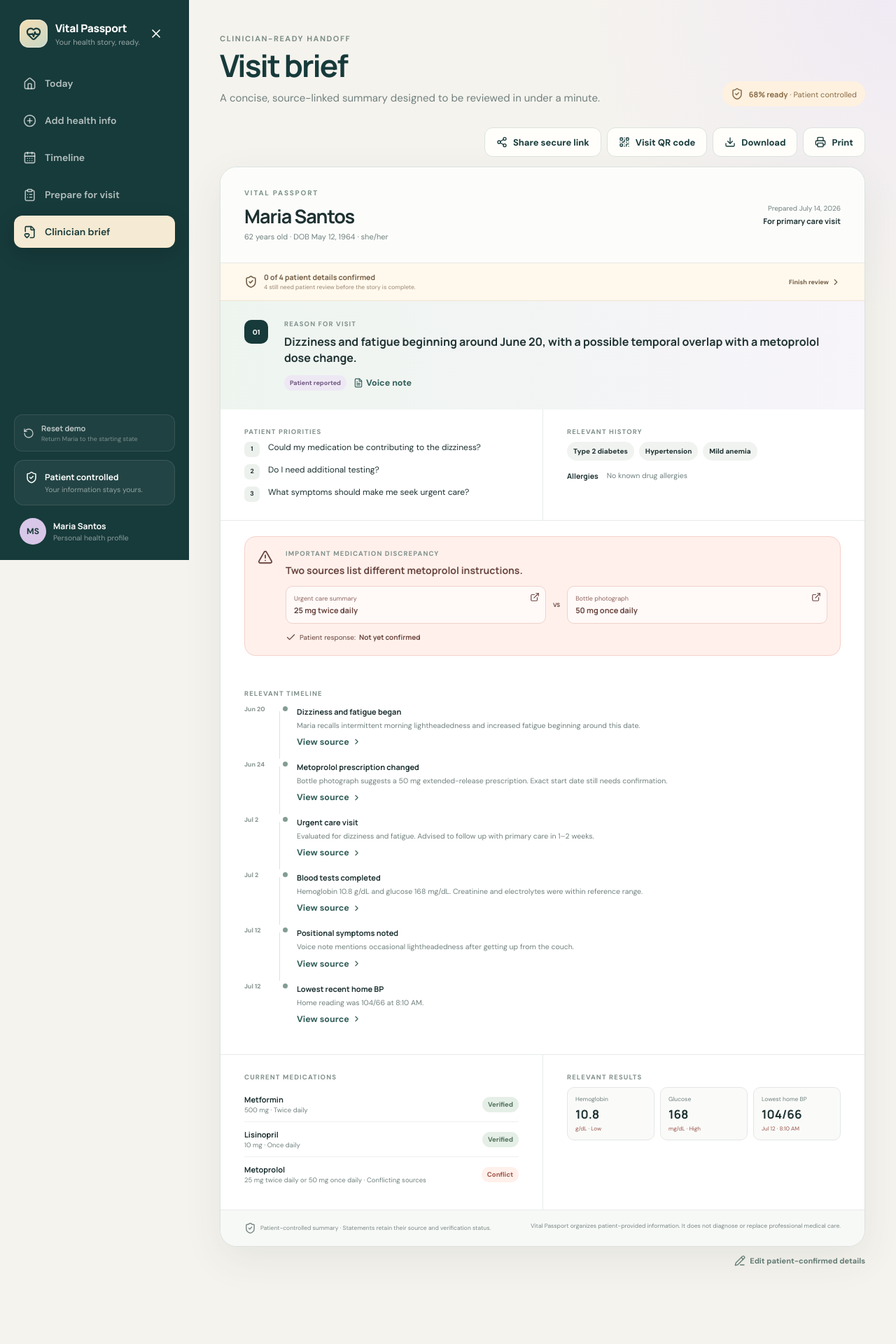
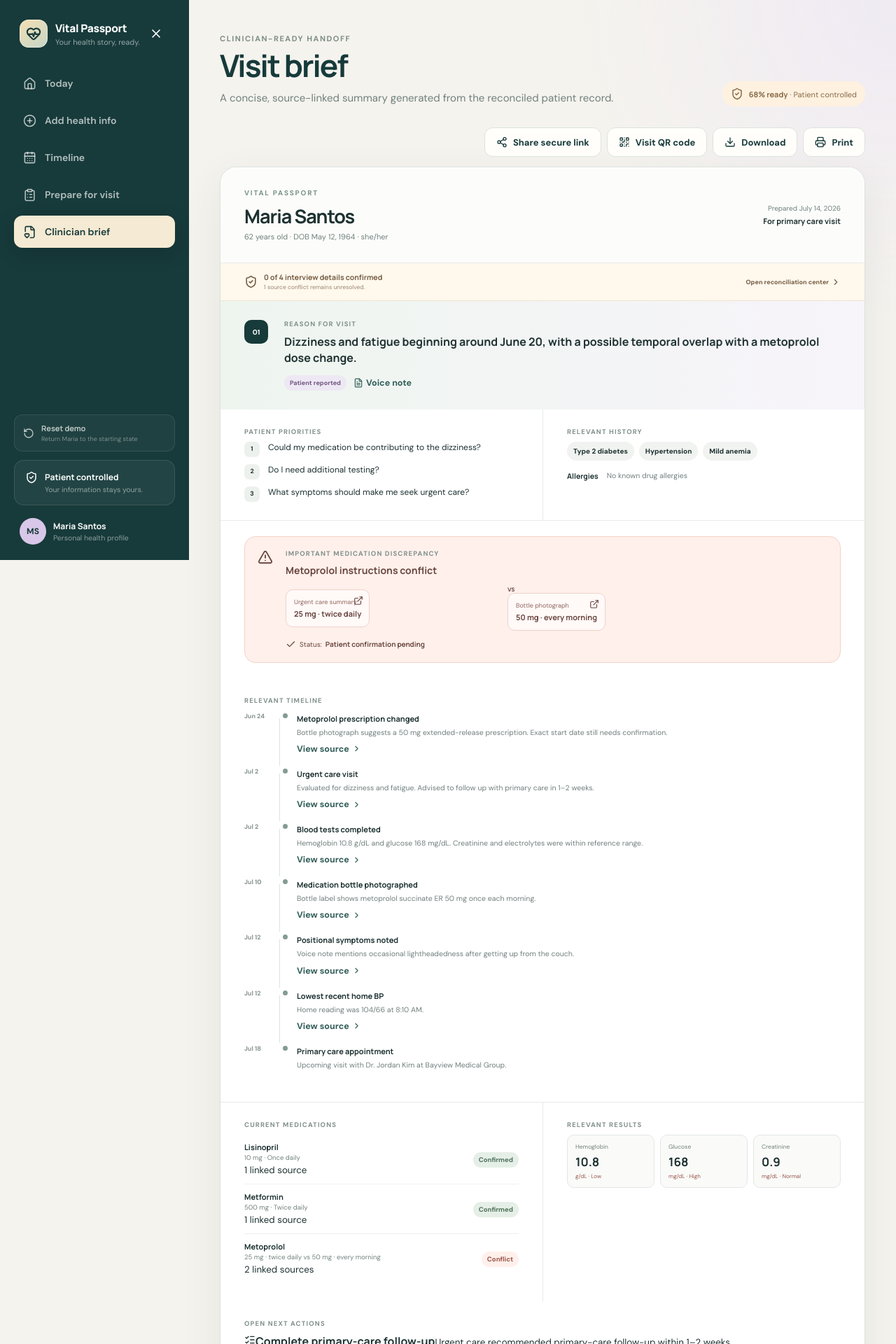
Before and after one commit to patricktran1/vitalpassport, a React (Vite) app: page /brief in a window 1280 px wide. Shown: the top 1920 px of the page at 70% size. Before the commit the page ends 1853 px from the top, so only its background shows below. Built offline with nearby package versions, Linux system fonts and the light colour scheme.

Commit message:
Generate clinician brief from reconciled patient record

```diff
--- a/src/pages/Brief.tsx
+++ b/src/pages/Brief.tsx
@@ -1,32 +1,63 @@
-import { Check, ChevronRight, Download, ExternalLink, FileText, Link2, PencilLine, Printer, QrCode, Share2, ShieldCheck, TriangleAlert } from 'lucide-react'
-import { useState } from 'react'
+import { Check, ChevronRight, Download, ExternalLink, FileText, Link2, ListChecks, PencilLine, Printer, QrCode, Share2, ShieldCheck, TriangleAlert } from 'lucide-react'
+import { useMemo, useState } from 'react'
 import { Link } from 'react-router-dom'
 import { QRCodeSVG } from 'qrcode.react'
 import { Modal } from '../components/Modal'
 import { StatusBadge } from '../components/StatusBadge'
 import { useVital } from '../context/VitalContext'
-import { medications, patient, sources, timeline } from '../data/demo'
+import { patient } from '../data/demo'
 
 export function Brief() {
-  const { answers, openSource, readiness, openGapCount, resolvedCount, reviewGaps } = useVital()
+  const {
+    answers,
+    openSource,
+    readiness,
+    openGapCount,
+    resolvedCount,
+    reviewGaps,
+    medicationSummaries,
+    labResults,
+    reconciliationIssues,
+    openReconciliationCount,
+    careTasks,
+    sources,
+    timelineEvents,
+  } = useVital()
   const [shareOpen,setShareOpen]=useState(false)
   const [qrOpen,setQrOpen]=useState(false)
   const [copied,setCopied]=useState(false)
   const shareUrl='https://vitalpassport.com/s/demo-maria-72h'
   const priorities=(answers.priorities || 'Could my medication be contributing to the dizziness? Do I need additional testing? What symptoms should make me seek urgent care?').split(/\n|\?\s+/).filter(Boolean).map((p)=>p.trim()+(p.trim().endsWith('?')?'':'?')).slice(0,3)
-  const selectedTimeline=timeline.filter(t=>['t1','t2','t3','t4','t6','t7'].includes(t.id))
-  const conflictResolved=Boolean(reviewGaps.find((gap)=>gap.key==='dose')?.resolved)
   const timingContext=answers.timing ? ` Patient reports the dizziness began ${answers.timing.toLowerCase()}.` : ''
   const positionalContext=answers.positional ? ` Standing trigger: ${answers.positional.toLowerCase()}.` : ''
+  const primaryIssue=[...reconciliationIssues].sort((a,b)=>a.status===b.status?b.createdAt.localeCompare(a.createdAt):a.status==='open'?-1:1)[0]
+  const conflictResolved=primaryIssue?.status==='resolved'
+  const selectedTimeline=timelineEvents.filter((event)=>event.date<='2026-07-18').slice(-7)
+  const openTasks=careTasks.filter((task)=>task.status==='open')
+  const readyToShare=openGapCount===0&&openReconciliationCount===0
+
+  const latestLabs=useMemo(()=>{
+    const latest=new Map<string,typeof labResults[number]>()
+    ;[...labResults].sort((a,b)=>b.eventDate.localeCompare(a.eventDate)).forEach((lab)=>{if(!latest.has(lab.canonicalTest))latest.set(lab.canonicalTest,lab)})
+    return [...latest.values()].sort((a,b)=>{
+      const aAbnormal=a.abnormalFlag&&!/normal|within|negative/i.test(a.abnormalFlag)?1:0
+      const bAbnormal=b.abnormalFlag&&!/normal|within|negative/i.test(b.abnormalFlag)?1:0
+      return bAbnormal-aAbnormal
+    }).slice(0,4)
+  },[labResults])
 
   const downloadBrief=()=>{
-    const text=`VITAL PASSPORT CLINICIAN BRIEF\n\nPatient: ${patient.name}, age ${patient.age}\nReason for visit: Dizziness and fatigue beginning around June 20, 2026.${timingContext}${positionalContext}\n\nPATIENT PRIORITIES\n${priorities.map((p,i)=>`${i+1}. ${p}`).join('\n')}\n\nMEDICATION RECONCILIATION\nUrgent care summary lists metoprolol 25 mg twice daily; bottle photograph lists metoprolol succinate ER 50 mg once daily. Patient response: ${answers.dose || 'Not yet confirmed'}.\n\nRELEVANT RESULTS\nHemoglobin 10.8 g/dL (low); glucose 168 mg/dL (high); lowest recent home BP 104/66.\n\nThis patient-controlled summary organizes patient-provided and documented information. Verify against source records before clinical use.`
+    const medicationText=medicationSummaries.map((medication)=>`- ${medication.name}: ${medication.strength}${medication.directions?` · ${medication.directions}`:''} [${medication.status}]`).join('\n')
+    const labText=latestLabs.map((lab)=>`- ${lab.test}: ${lab.value} ${lab.unit} ${lab.abnormalFlag}${lab.trend?` (${lab.trend})`:''}`).join('\n')
+    const issueText=reconciliationIssues.map((issue)=>`- ${issue.title}: ${issue.status==='resolved'?issue.resolution:issue.detail}`).join('\n')||'- No medication conflicts detected.'
+    const taskText=openTasks.map((task)=>`- ${task.title}: ${task.detail}`).join('\n')||'- No open follow-up tasks.'
+    const text=`VITAL PASSPORT CLINICIAN BRIEF\n\nPatient: ${patient.name}, age ${patient.age}\nReason for visit: Dizziness and fatigue beginning around June 20, 2026.${timingContext}${positionalContext}\n\nPATIENT PRIORITIES\n${priorities.map((p,i)=>`${i+1}. ${p}`).join('\n')}\n\nCURRENT MEDICATIONS\n${medicationText}\n\nRECONCILIATION\n${issueText}\n\nRELEVANT RESULTS\n${labText}\n\nOPEN NEXT ACTIONS\n${taskText}\n\nThis patient-controlled summary organizes source-linked information. Verify against original records before clinical use.`
     const blob=new Blob([text],{type:'text/plain'}); const url=URL.createObjectURL(blob); const a=document.createElement('a'); a.href=url; a.download='Maria-Santos-Vital-Passport-Brief.txt'; a.click(); URL.revokeObjectURL(url)
   }
   const copyLink=async()=>{await navigator.clipboard.writeText(shareUrl);setCopied(true);setTimeout(()=>setCopied(false),1800)}
 
   return <div className="page brief-page">
-    <section className="page-heading split-heading"><div><div className="eyebrow">Clinician-ready handoff</div><h1>Visit brief</h1><p>A concise, source-linked summary designed to be reviewed in under a minute.</p></div><div className={`readiness-chip ${openGapCount===0?'complete':''}`}><ShieldCheck size={18}/><span><strong>{openGapCount===0?'Ready to share':`${readiness}% ready`}</strong> · Patient controlled</span></div></section>
+    <section className="page-heading split-heading"><div><div className="eyebrow">Clinician-ready handoff</div><h1>Visit brief</h1><p>A concise, source-linked summary generated from the reconciled patient record.</p></div><div className={`readiness-chip ${readyToShare?'complete':''}`}><ShieldCheck size={18}/><span><strong>{readyToShare?'Ready to share':`${readiness}% ready`}</strong> · Patient controlled</span></div></section>
 
     <div className="brief-toolbar no-print">
       <button className="button ghost" onClick={()=>setShareOpen(true)}><Share2 size={16}/> Share secure link</button>
@@ -41,13 +72,13 @@ export function Brief() {
         <div className="brief-meta"><span>Prepared July 14, 2026</span><strong>For primary care visit</strong></div>
       </header>
 
-      <section className={`brief-verification ${openGapCount===0?'complete':''}`}>
-        <div><ShieldCheck size={19}/><span><strong>{resolvedCount} of 4 patient details confirmed</strong><small>{openGapCount ? `${openGapCount} still need patient review before the story is complete.` : 'All agent-identified gaps have been reviewed by the patient.'}</small></span></div>
-        <Link to="/prepare">{openGapCount ? 'Finish review' : 'Review answers'} <ChevronRight size={14}/></Link>
+      <section className={`brief-verification ${readyToShare?'complete':''}`}>
+        <div><ShieldCheck size={19}/><span><strong>{resolvedCount} of 4 interview details confirmed</strong><small>{openReconciliationCount ? `${openReconciliationCount} source conflict ${openReconciliationCount===1?'remains':'remain'} unresolved.` : openGapCount ? `${openGapCount} patient detail ${openGapCount===1?'still needs':'details still need'} review.` : 'The patient interview and source reconciliation are complete.'}</small></span></div>
+        <Link to={openReconciliationCount?'/':'/prepare'}>{openReconciliationCount?'Open reconciliation center':openGapCount?'Finish interview':'Review record'} <ChevronRight size={14}/></Link>
       </section>
 
       <section className="brief-highlight">
-        <div className="section-number">01</div><div><div className="brief-section-label">Reason for visit</div><h3>Dizziness and fatigue beginning around June 20, with a possible temporal overlap with a metoprolol dose change.{timingContext}{positionalContext}</h3><div className="inline-tags"><StatusBadge type="patient" label="Patient reported"/><button className="source-link" onClick={()=>openSource(sources[3])}><FileText size={14}/> Voice note</button></div></div>
+        <div className="section-number">01</div><div><div className="brief-section-label">Reason for visit</div><h3>Dizziness and fatigue beginning around June 20, with a possible temporal overlap with a metoprolol dose change.{timingContext}{positionalContext}</h3><div className="inline-tags"><StatusBadge type="patient" label="Patient reported"/><button className="source-link" onClick={()=>openSource(sources.find((source)=>source.id==='src-voice') || sources[0])}><FileText size={14}/> Voice note</button></div></div>
       </section>
 
       <div className="brief-columns">
@@ -55,23 +86,25 @@ export function Brief() {
         <section className="brief-section"><div className="brief-section-label">Relevant history</div><div className="history-pills">{patient.conditions.map(c=><span key={c}>{c}</span>)}</div><div className="allergy-line"><strong>Allergies</strong><span>{patient.allergies.join(', ')}</span></div></section>
       </div>
 
-      <section className={`conflict-panel ${conflictResolved?'resolved':''}`}>
-        {conflictResolved?<Check size={22}/>:<TriangleAlert size={22}/>}<div><div className="brief-section-label">{conflictResolved?'Medication discrepancy reconciled':'Important medication discrepancy'}</div><h3>{conflictResolved?'Patient confirmed the current metoprolol instructions.':'Two sources list different metoprolol instructions.'}</h3><div className="conflict-compare"><button onClick={()=>openSource(sources[0])}><span>Urgent care summary</span><strong>25 mg twice daily</strong><ExternalLink size={14}/></button><div className="versus">VS</div><button onClick={()=>openSource(sources[1])}><span>Bottle photograph</span><strong>50 mg once daily</strong><ExternalLink size={14}/></button></div><p className="resolution"><Check size={15}/> Patient response: <strong>{answers.dose || 'Not yet confirmed'}</strong></p></div>
-      </section>
+      {primaryIssue?<section className={`conflict-panel ${conflictResolved?'resolved':''}`}>
+        {conflictResolved?<Check size={22}/>:<TriangleAlert size={22}/>}<div><div className="brief-section-label">{conflictResolved?'Medication discrepancy reconciled':'Important medication discrepancy'}</div><h3>{conflictResolved?primaryIssue.resolution:primaryIssue.title}</h3><div className="conflict-compare">{primaryIssue.sources.slice(0,2).map((issueSource,index)=>{const source=sources.find((candidate)=>candidate.id===issueSource.sourceId);return <span className="conflict-source-wrap" key={issueSource.recordId}>{index===1&&<div className="versus">VS</div>}<button onClick={()=>source&&openSource(source)}><span>{issueSource.label}</span><strong>{issueSource.value}</strong><ExternalLink size={14}/></button></span>})}</div><p className="resolution"><Check size={15}/> Status: <strong>{primaryIssue.status==='resolved'?'Patient reconciled':'Patient confirmation pending'}</strong></p></div>
+      </section>:<section className="conflict-panel resolved"><Check size={22}/><div><div className="brief-section-label">Medication reconciliation</div><h3>No active medication conflicts were detected.</h3></div></section>}
 
       <section className="brief-section full"><div className="brief-section-label">Relevant timeline</div><div className="brief-timeline">{selectedTimeline.map(event=>{const source=sources.find(s=>s.id===event.sourceId);return <div key={event.id}><time>{event.displayDate}</time><span/><div><strong>{event.title}</strong><p>{event.summary}</p>{source&&<button className="source-link" onClick={()=>openSource(source)}>View source <ChevronRight size={13}/></button>}</div></div>})}</div></section>
 
       <div className="brief-columns lower">
-        <section className="brief-section"><div className="brief-section-label">Current medications</div><div className="brief-med-list">{medications.map(m=>{const status=m.name.toLowerCase().includes('metoprolol')&&conflictResolved?'verified':m.status;return <button key={m.name} onClick={()=>openSource(sources.find(s=>s.id===m.sourceId) || sources[0])}><div><strong>{m.name}</strong><span>{m.name.toLowerCase().includes('metoprolol')&&conflictResolved?answers.dose:`${m.dose} · ${m.frequency}`}</span></div><StatusBadge type={status==='conflict'?'conflict':'verified'} label={status==='conflict'?'Conflict':'Verified'}/></button>})}</div></section>
-        <section className="brief-section"><div className="brief-section-label">Relevant results</div><div className="result-grid"><button onClick={()=>openSource(sources[2])}><span>Hemoglobin</span><strong>10.8</strong><small>g/dL · Low</small></button><button onClick={()=>openSource(sources[2])}><span>Glucose</span><strong>168</strong><small>mg/dL · High</small></button><button onClick={()=>openSource(sources[4])}><span>Lowest home BP</span><strong>104/66</strong><small>Jul 12 · 8:10 AM</small></button></div></section>
+        <section className="brief-section"><div className="brief-section-label">Current medications</div><div className="brief-med-list">{medicationSummaries.map((medication)=>{const source=sources.find((candidate)=>medication.sourceIds.includes(candidate.id));const statusType=medication.status==='conflict'?'conflict':medication.status==='needs_review'?'unverified':'verified';return <button key={medication.canonicalName} onClick={()=>source&&openSource(source)}><div><strong>{medication.name}</strong><span>{medication.status==='conflict'?medication.strength:[medication.strength,medication.directions].filter(Boolean).join(' · ')}</span><small>{medication.sourceCount} linked {medication.sourceCount===1?'source':'sources'}</small></div><StatusBadge type={statusType} label={medication.status==='conflict'?'Conflict':medication.status==='needs_review'?'Review':'Confirmed'}/></button>})}</div></section>
+        <section className="brief-section"><div className="brief-section-label">Relevant results</div><div className="result-grid dynamic">{latestLabs.map((lab)=>{const source=sources.find((candidate)=>candidate.id===lab.sourceId);return <button key={lab.id} onClick={()=>source&&openSource(source)}><span>{lab.test}</span><strong>{lab.value}</strong><small>{[lab.unit,lab.abnormalFlag].filter(Boolean).join(' · ')}</small>{lab.trend&&<em>{lab.trend}</em>}</button>})}</div></section>
       </div>
 
-      <footer className="brief-footer"><div><ShieldCheck size={17}/><span>Patient-controlled summary · Statements retain their source and verification status.</span></div><p>Vital Passport organizes patient-provided information. It does not diagnose or replace professional medical care.</p></footer>
+      <section className="brief-section full next-actions-section"><div className="brief-section-label">Open next actions</div>{openTasks.length?<div className="brief-task-grid">{openTasks.slice(0,6).map((task)=><div key={task.id}><ListChecks size={16}/><span><strong>{task.title}</strong><small>{task.detail}</small></span></div>)}</div>:<p className="brief-empty-state">No open follow-up tasks remain.</p>}</section>
+
+      <footer className="brief-footer"><div><ShieldCheck size={17}/><span>Patient-controlled summary · Every structured statement retains source provenance.</span></div><p>Vital Passport organizes patient-provided information. It does not diagnose or replace professional medical care.</p></footer>
     </article>
 
-    <Link to="/prepare" className="floating-edit no-print"><PencilLine size={16}/> Edit patient-confirmed details</Link>
+    <Link to="/" className="floating-edit no-print"><PencilLine size={16}/> Edit reconciled record</Link>
 
     {shareOpen&&<Modal title="Share clinician brief" onClose={()=>setShareOpen(false)}><p className="modal-copy">Create a temporary, view-only link for the clinic. This demo link expires after 72 hours.</p><div className="share-link-box"><Link2 size={18}/><span>{shareUrl}</span><button onClick={copyLink}>{copied?'Copied':'Copy'}</button></div><div className="share-settings"><div><strong>Expires</strong><span>72 hours after first access</span></div><div><strong>Access</strong><span>View-only clinician brief and sources</span></div></div><button className="button primary full" onClick={copyLink}>{copied?<><Check size={17}/> Link copied</>:<>Create secure link</>}</button></Modal>}
-    {qrOpen&&<Modal title="Visit QR code" onClose={()=>setQrOpen(false)}><div className="qr-panel"><QRCodeSVG value={shareUrl} size={210} bgColor="#ffffff" fgColor="#173a3a" level="M"/><h3>Scan at check-in</h3><p>Opens a temporary, read-only version of Maria’s clinician brief.</p></div></Modal>}
+    {qrOpen&&<Modal title="Visit QR code" onClose={()=>setQrOpen(false)}><div className="qr-panel"><QRCodeSVG value={shareUrl} size={210} bgColor="#ffffff" fgColor="#173a3a" level="M"/><h3>Scan at check-in</h3><p>Opens a temporary, read-only version of Maria’s reconciled clinician brief.</p></div></Modal>}
   </div>
 }
```
